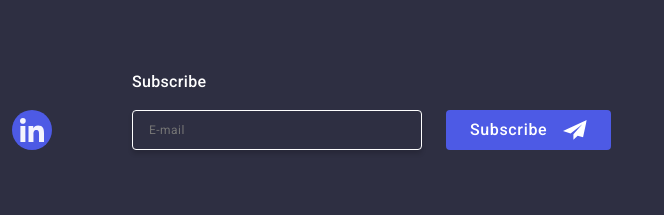
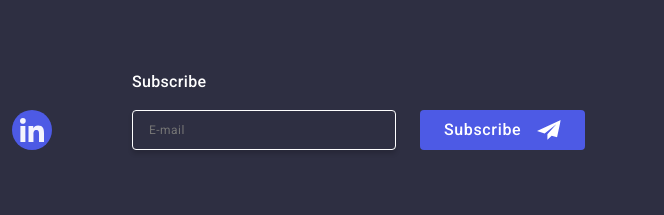
Before and after one commit to Andrii2024/goit-markup-hw-6, a plain HTML site: page index.html in a window 1280 px wide. Shown: the part 2943-3158 px from the top of the page, 616-1280 px from the left. Drawn offline with nearby package versions, Linux system fonts and the light colour scheme.

Commit message:
portfolio-width

```diff
--- a/css/styles.css
+++ b/css/styles.css
@@ -403,7 +403,7 @@ svg {
 }
 .form-input {
   padding-left: 16px;
-  min-width: 290px;
+  width: 290px;
   height: 40px;
   color: #fff;
   font-size: 12px;
```
